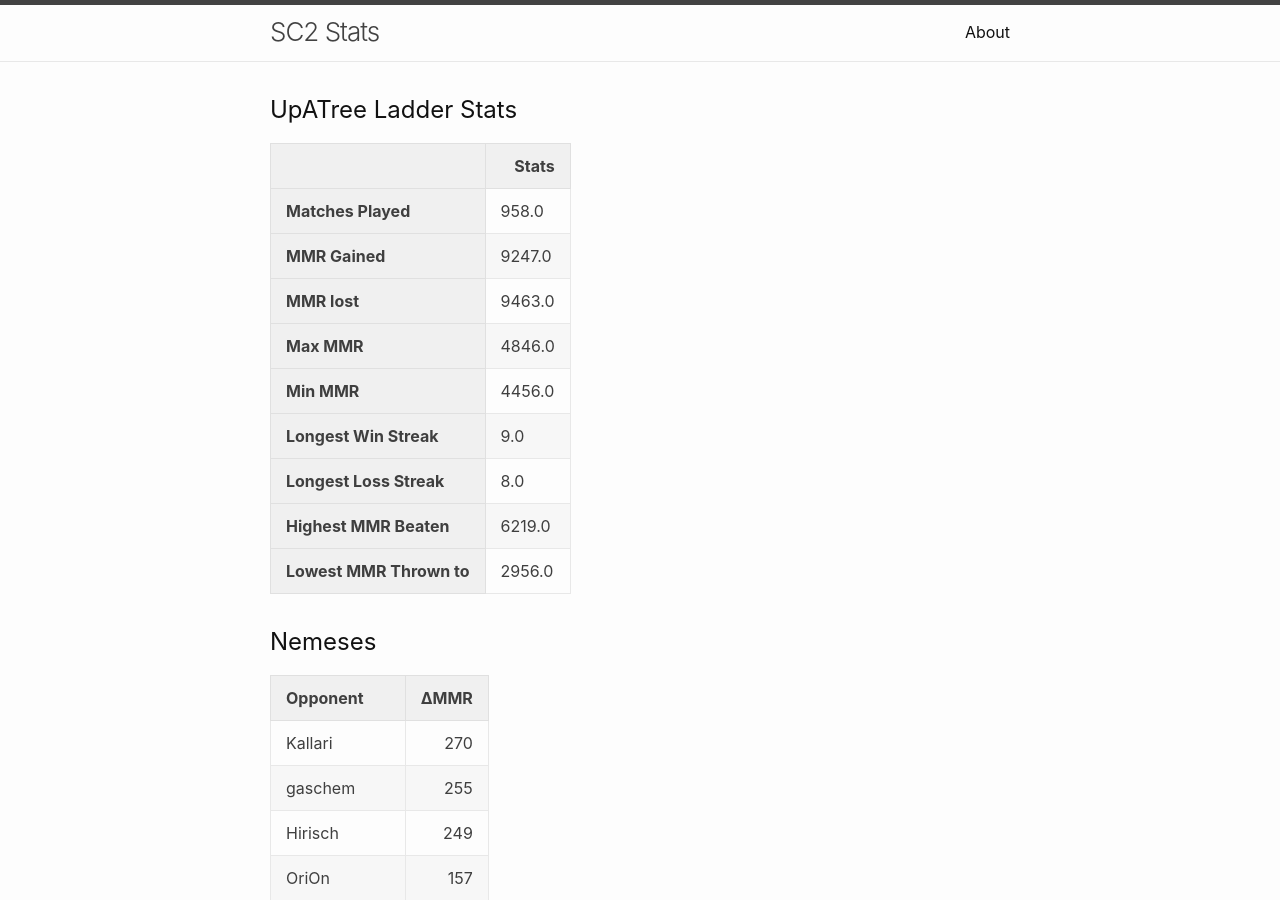
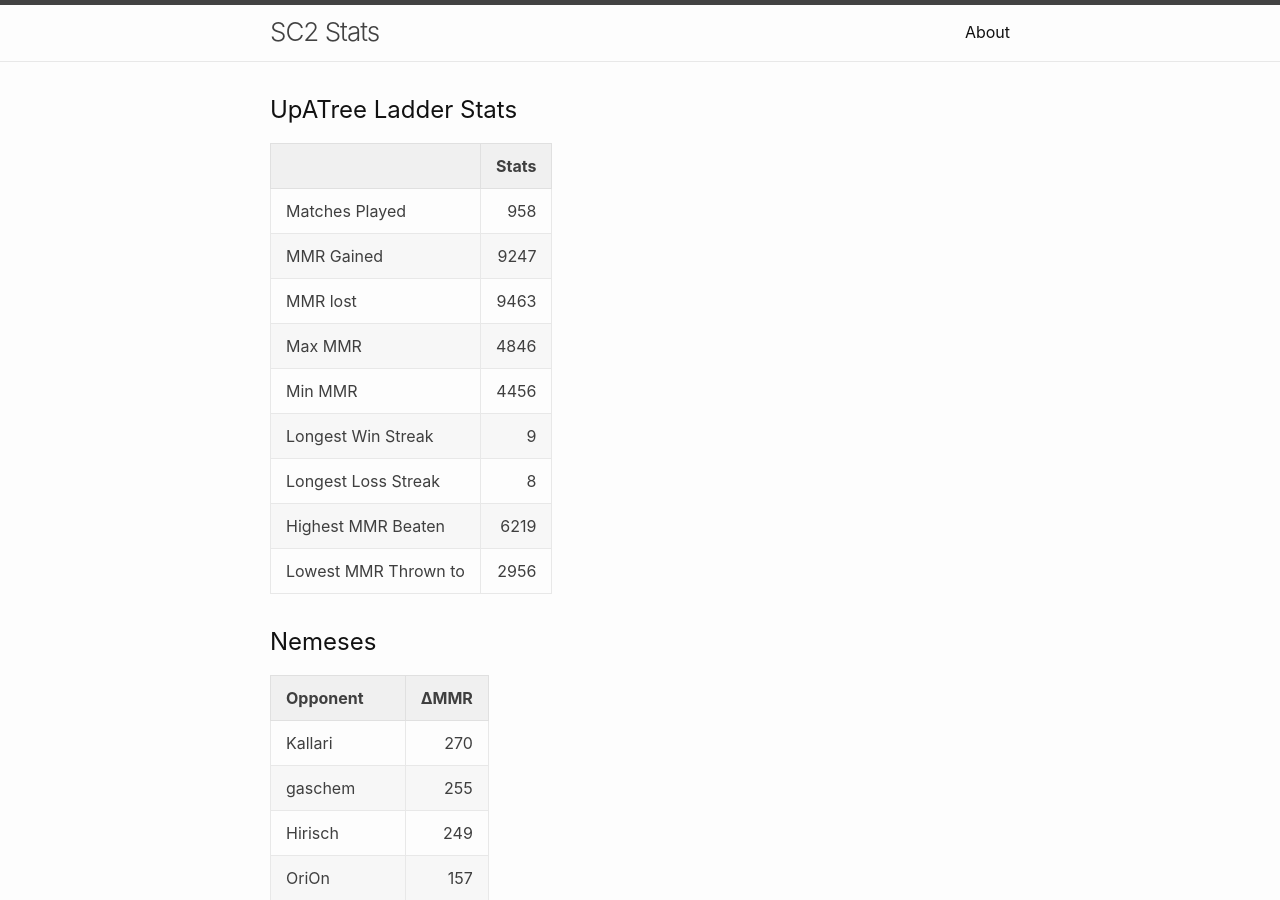
Before and after one commit to kylermurphy/UpATree, a Jekyll site: the page built from docs/index.md, in a window 1280 px wide and 900 px high. Built offline with Jekyll 4.4.1, drawn with Linux system fonts in a browser that asks for light colours; our own code applies the rules of GitHub Pages for plain Markdown files.

Commit message:
running on push

```diff
--- a/docs/index.md
+++ b/docs/index.md
@@ -4,56 +4,17 @@ layout: home
 
 ## UpATree Ladder Stats
 
-<div style="width:auto">
-
-<table border="1" class="dataframe">
-  <thead>
-    <tr style="text-align: right;">
-      <th></th>
-      <th>Stats</th>
-    </tr>
-  </thead>
-  <tbody>
-    <tr>
-      <th>Matches Played</th>
-      <td>958.0</td>
-    </tr>
-    <tr>
-      <th>MMR Gained</th>
-      <td>9247.0</td>
-    </tr>
-    <tr>
-      <th>MMR lost</th>
-      <td>9463.0</td>
-    </tr>
-    <tr>
-      <th>Max MMR</th>
-      <td>4846.0</td>
-    </tr>
-    <tr>
-      <th>Min MMR</th>
-      <td>4456.0</td>
-    </tr>
-    <tr>
-      <th>Longest Win Streak</th>
-      <td>9.0</td>
-    </tr>
-    <tr>
-      <th>Longest Loss Streak</th>
-      <td>8.0</td>
-    </tr>
-    <tr>
-      <th>Highest MMR Beaten</th>
-      <td>6219.0</td>
-    </tr>
-    <tr>
-      <th>Lowest MMR Thrown to</th>
-      <td>2956.0</td>
-    </tr>
-  </tbody>
-</table>
-
-</div>
+|                      |   Stats |
+|:---------------------|--------:|
+| Matches Played       |     958 |
+| MMR Gained           |    9247 |
+| MMR lost             |    9463 |
+| Max MMR              |    4846 |
+| Min MMR              |    4456 |
+| Longest Win Streak   |       9 |
+| Longest Loss Streak  |       8 |
+| Highest MMR Beaten   |    6219 |
+| Lowest MMR Thrown to |    2956 |
 
 ## Nemeses
 
--- a/log.txt
+++ b/log.txt
@@ -75,3 +75,4 @@ Writing a log file 2025-02-25 23:46:41.
 Writing a log file 2025-02-26 14:57:53.
 Writing a log file 2025-02-26 15:01:48.
 Writing a log file 2025-02-26 15:03:56.
+Writing a log file 2025-02-26 15:11:41.
```
Also changed, not shown: 1 other file.
